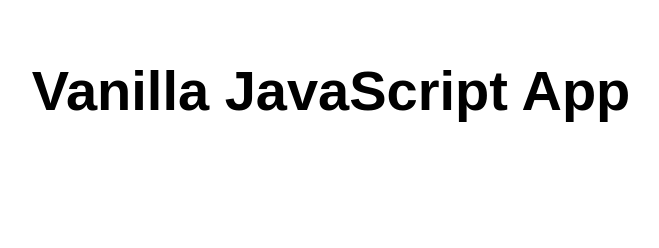
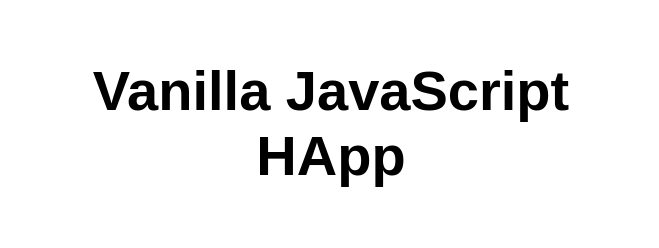
Before and after one commit to bakerCaleb/vswebapp, a website: page src/index.html in a window 1280 px wide. Shown: the whole page, without its empty margins (309-968 px from the left). Drawn offline with Linux system fonts and the light colour scheme.

Commit message:
index src update

```diff
--- a/src/index.html
+++ b/src/index.html
@@ -10,7 +10,7 @@
 
 <body>
   <main>
-    <h1>Vanilla JavaScript App</h1>
+    <h1>Vanilla JavaScript HApp</h1>
   </main>
 </body>
 
```
